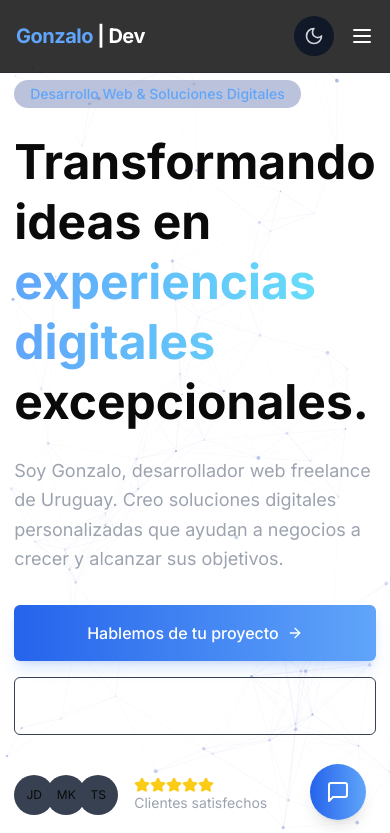
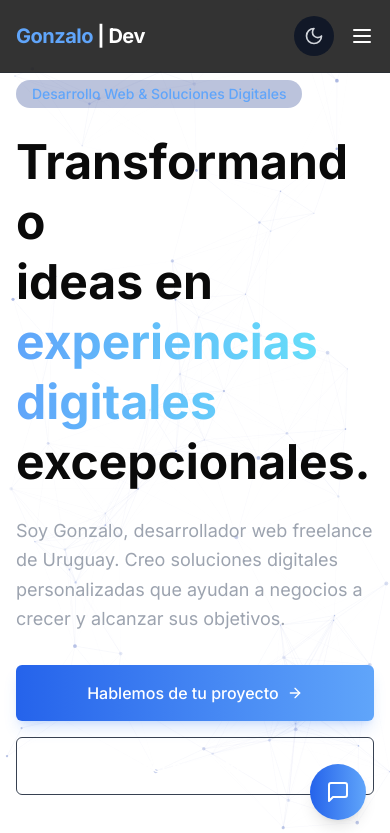
Before and after one commit to stonykaizen/Gonzalo-Dev-Website, a Next.js app: page / in a window 390 px wide. Shown: the top 833 px of the page. Built offline with nearby package versions, Linux system fonts and the light colour scheme.

Commit message:
Mejora la responsividad del h1 en la página principal

```diff
--- a/app/page.tsx
+++ b/app/page.tsx
@@ -20,9 +20,9 @@ export default function Home() {
             </div>
             <h1
               className="text-5xl md:text-6xl font-bold mb-6 leading-tight animate-fadeIn"
-              style={{ animationDelay: "0.2s" }}
+              style={{ animationDelay: "0.2s", wordBreak: 'break-word' }}
             >
-              Transformando ideas en
+              Transformando <br />ideas en
               <span className="text-transparent bg-clip-text bg-gradient-to-r from-blue-400 to-cyan-300 block">
                 {" "}
                 experiencias digitales
```
